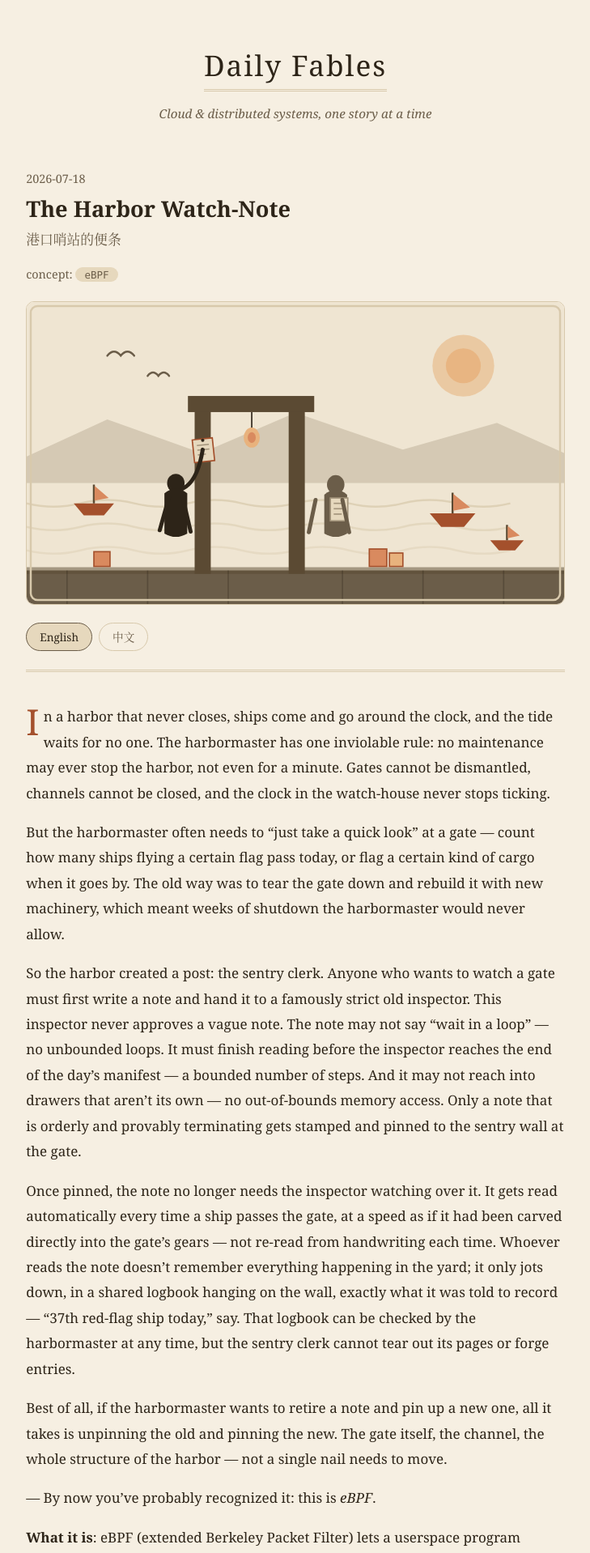
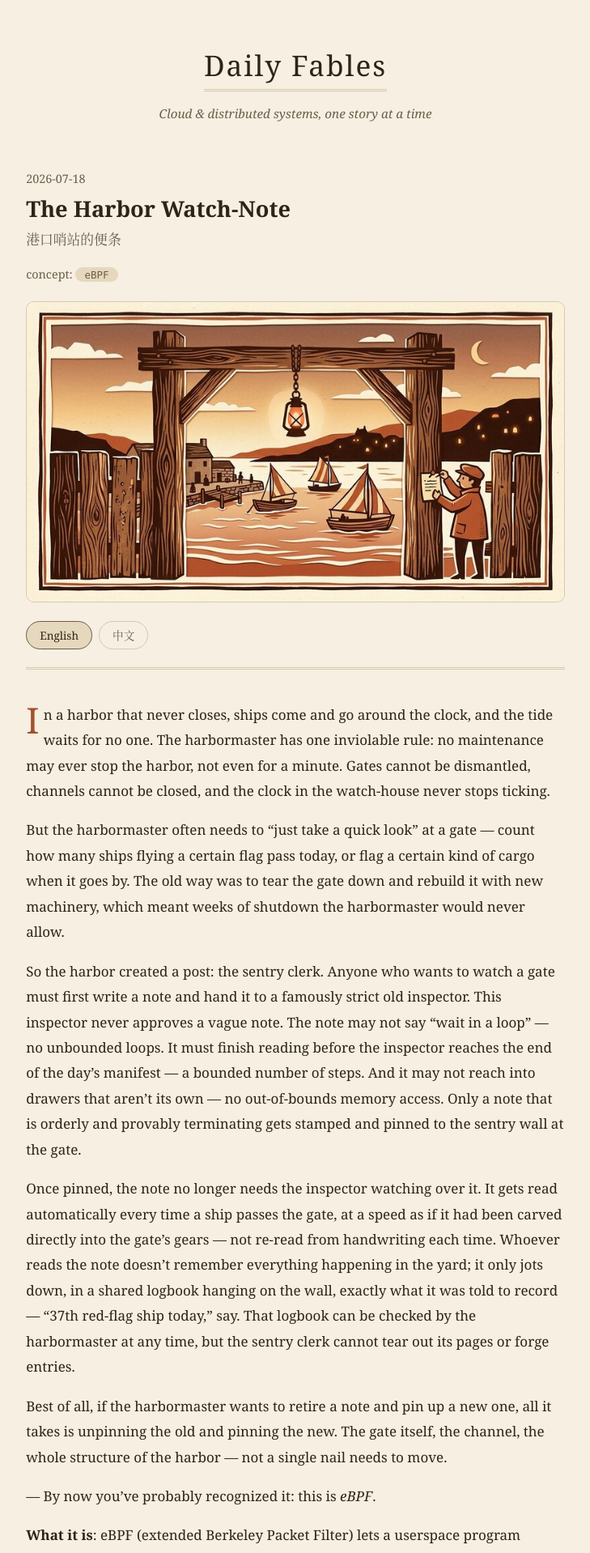
Before and after one commit to judexzhu/daily-fables, a Jekyll site: the page built from _posts/2026-07-18-ebpf.md, in a window 1280 px wide. Shown: the top 1918 px of the page at 81% size, without its empty margins (275-1004 px from the left). Built offline with Jekyll 4.4.1, drawn with Linux system fonts in a browser that asks for light colours.

Commit message:
Swap eBPF fable illustration: SVG -> nanobanana-generated JPG

```diff
--- a/_posts/2026-07-18-ebpf.md
+++ b/_posts/2026-07-18-ebpf.md
@@ -5,7 +5,7 @@ title_zh: "港口哨站的便条"
 title_en: "The Harbor Watch-Note"
 concept: "eBPF"
 tags: [linux, networking]
-illustration: /assets/art/2026-07-18-ebpf.svg
+illustration: /assets/art/2026-07-18-ebpf.jpg
 ---
 <section class="zh" markdown="1">
 在一座终年不打烊的大港口里,货轮日夜进出,潮汐从不等人。港务长立下一条铁律:任何维修都不能让港口停摆哪怕一分钟——闸门不能拆,航道不能封,连值班室的钟都不许停。
```
Also changed, not shown: assets/art/2026-07-18-ebpf.jpg (added), assets/art/2026-07-18-ebpf.svg (deleted).
